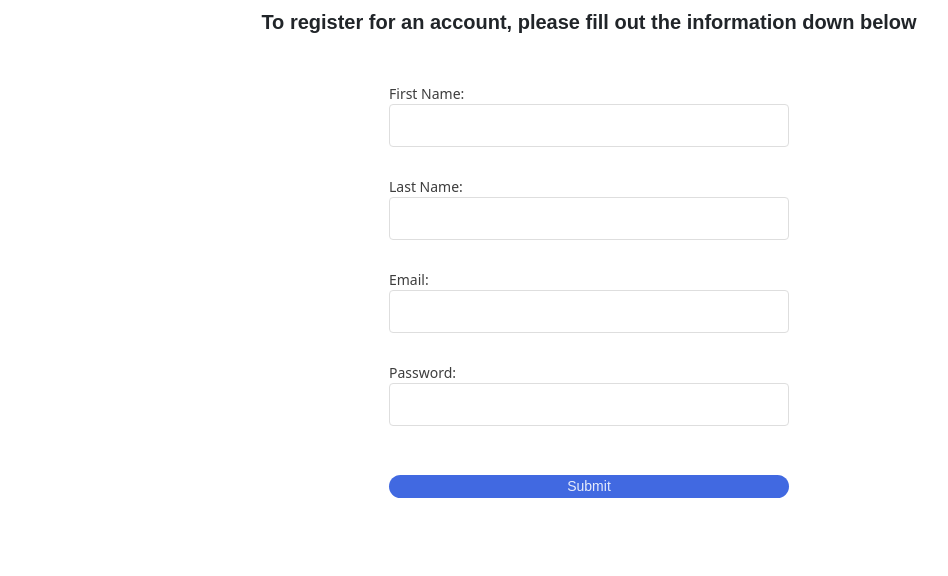
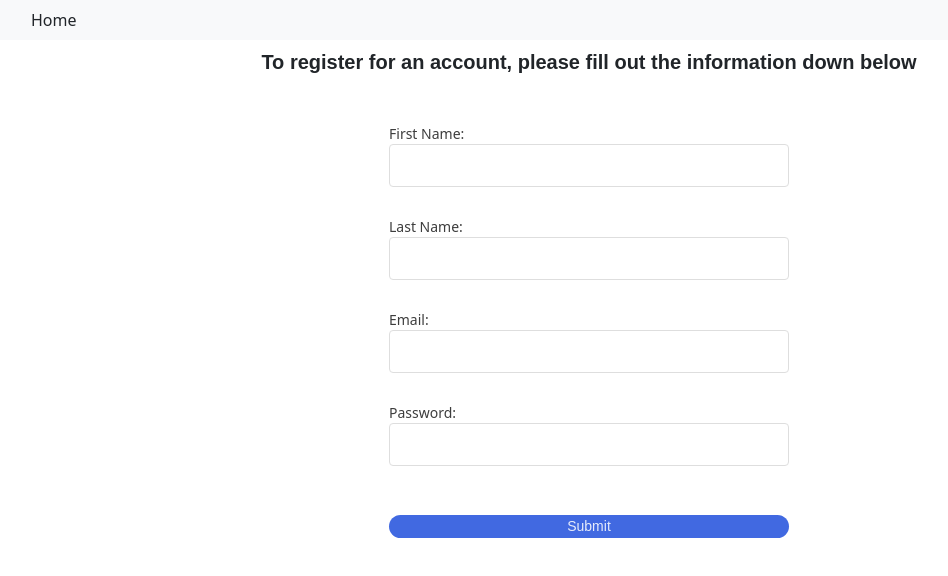
Before and after one commit to diegoguardiola/Milestone-Project-3, a React (Create React App) app in the folder front-end/: page /Signup in a window 1280 px wide. Shown: the top 576 px of the page, without its empty margins (51-999 px from the left). Built offline with nearby package versions, Linux system fonts and the light colour scheme.

Commit message:
added the Navigation Bar to signup page

```diff
--- a/front-end/src/pages/Signup.js
+++ b/front-end/src/pages/Signup.js
@@ -1,5 +1,6 @@
 import React, {useState} from 'react'
 import '../css/form.css'
+import NavigationBar from '../components/NavigationBar'
 
 export default function SignUpForm() {
   const [firstName, setFirstName] = useState('')
@@ -14,6 +15,7 @@ export default function SignUpForm() {
 
   return(
     <>
+    <NavigationBar />
     <h1>To register for an account, please fill out the information down below</h1>
     <form onSubmit = {handleSubmit}>
       <label>
```
